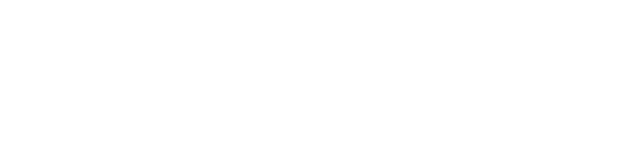
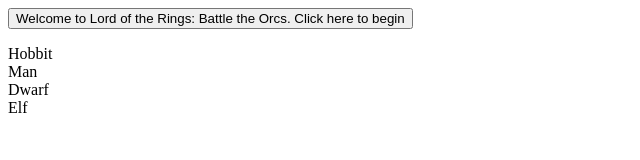
Before and after one commit to cSparkle/LOTR, a website: page index.html in a window 1280 px wide. Shown: the whole page, without its empty margins (0-640 px from the left). Drawn offline with Linux system fonts and the light colour scheme.

Commit message:
Added ability to select character

```diff
--- a/index.html
+++ b/index.html
@@ -4,9 +4,16 @@
     <head>
         <title>LOTR: Battle the Orcs</title>
         <link rel="stylesheet" type="text/css" href="styles.css">
-        <script src="logic.js"></script>
+        <script src='logic.js'></script>
     </head>
     <body>
-        <section id='prompts'></section>
+        <button type='button' onclick='prompts();this.style.display="none"'>Welcome to Lord of the Rings: Battle the Orcs. Click here to begin</button>
+        <p id='prompts'></p>
+        <section id='characters'>
+            <div id='Hobbit'onclick='characters("hobbit");this.style.display="none"'>Hobbit</div>
+            <div id='Man' onclick='characters("man")'>Man</div>
+            <div id='Dwarf' onclick='characters("dwarf")'>Dwarf</div>
+            <div id='Elf' onclick='characters("elf")'>Elf</div>
+        </section>
     </body>
 </html>
--- a/logic.js
+++ b/logic.js
@@ -0,0 +1,17 @@
+function prompts() {
+  document.getElementById('prompts').innerHTML = 'First, please select a character:';
+}
+
+function characters(choice) {
+  let character = '';
+  if (choice === 'hobbit') {
+    character = 'Hobbit';
+  } else if (choice === 'man') {
+    character = 'Man';
+  } else if (choice === 'dwarf') {
+    character = 'Dwarf';
+  } else {
+    character = 'Elf';
+  }
+  document.getElementById('characters').innerHTML = character;
+}
```
